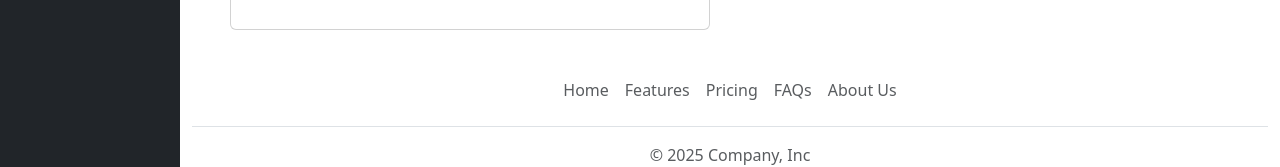
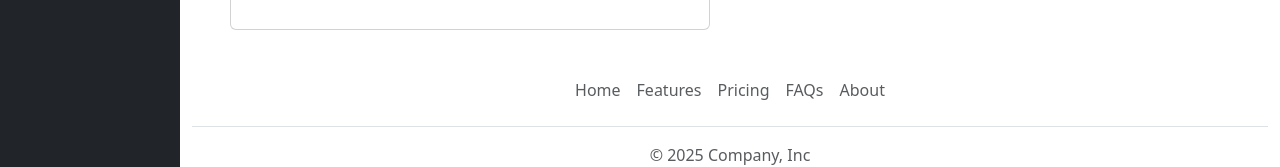
Before and after one commit to TejasS-5/Social-Media, a React (Vite) app: page / in a window 1280 px wide. Shown: the part 520-687 px from the top of the page. Built offline with nearby package versions, Linux system fonts and the light colour scheme.

Commit message:
Update Footer.jsx
Footer About us to About

```diff
--- a/src/components/Footer.jsx
+++ b/src/components/Footer.jsx
@@ -28,7 +28,7 @@ const Footer = () => {
           </li>{" "}
           <li className="nav-item">
             <a href="#" className="nav-link px-2 text-body-secondary">
-              About Us
+              About
             </a>
           </li>{" "}
         </ul>{" "}
```
